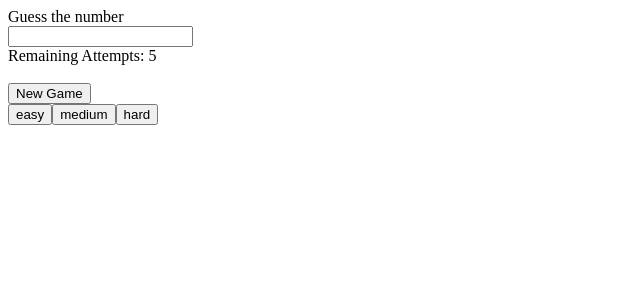
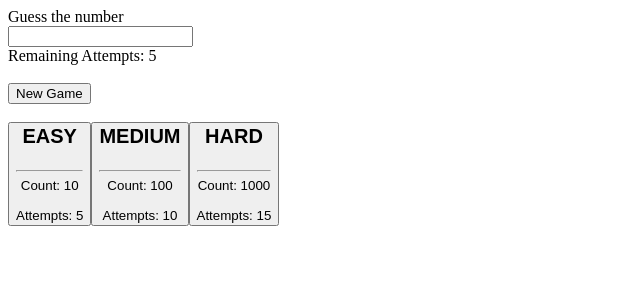
Before and after one commit to CrazySession/guessthenumber, a React (Create React App) app: page / in a window 1280 px wide. Shown: the top 300 px of the page, without its empty margins (0-640 px from the left). Built offline with nearby package versions, Linux system fonts and the light colour scheme.

Commit message:
some JSX Styling

```diff
--- a/src/JSON/difficultiesData.js
+++ b/src/JSON/difficultiesData.js
@@ -1,15 +1,15 @@
 export const diff = [
-    { difficulty : 'easy',
+    { difficulty : 'EASY',
         numbers : 10,
         tries : 5,
     },
 
-    { difficulty : 'medium',
+    { difficulty : 'MEDIUM',
         numbers : 100,
         tries : 10
     },
 
-    { difficulty : 'hard',
+    { difficulty : 'HARD',
         numbers : 1000,
         tries : 15
     }
--- a/src/components/Difficulties.js
+++ b/src/components/Difficulties.js
@@ -5,7 +5,9 @@ const Difficulties = () => {
         const difficulty = diff.map(diff => {
             return(
                 <button key={diff.difficulty}>
-                    {diff.difficulty}
+                    <b style={{fontSize:'1.5em'}}>{diff.difficulty}</b><br/><br/><hr/>
+                    Count: {diff.numbers}<br/><br/>
+                    Attempts: {diff.tries}
                 </button>
             )
         });
@@ -15,9 +17,3 @@ const Difficulties = () => {
 };
 
 export default Difficulties
-
-
-/*
-Object.keys(myObject).map(function(key, index) {
-    myObject[key] *= 2;
-});*/
--- a/src/components/NavBar.js
+++ b/src/components/NavBar.js
@@ -4,7 +4,7 @@ import Difficulties from './Difficulties';
 const NavBar = () => {
     return(
         <div>
-            <button>New Game</button>
+            <button>New Game</button><br/><br/>
             <Difficulties   />
         </div>
     )
```
